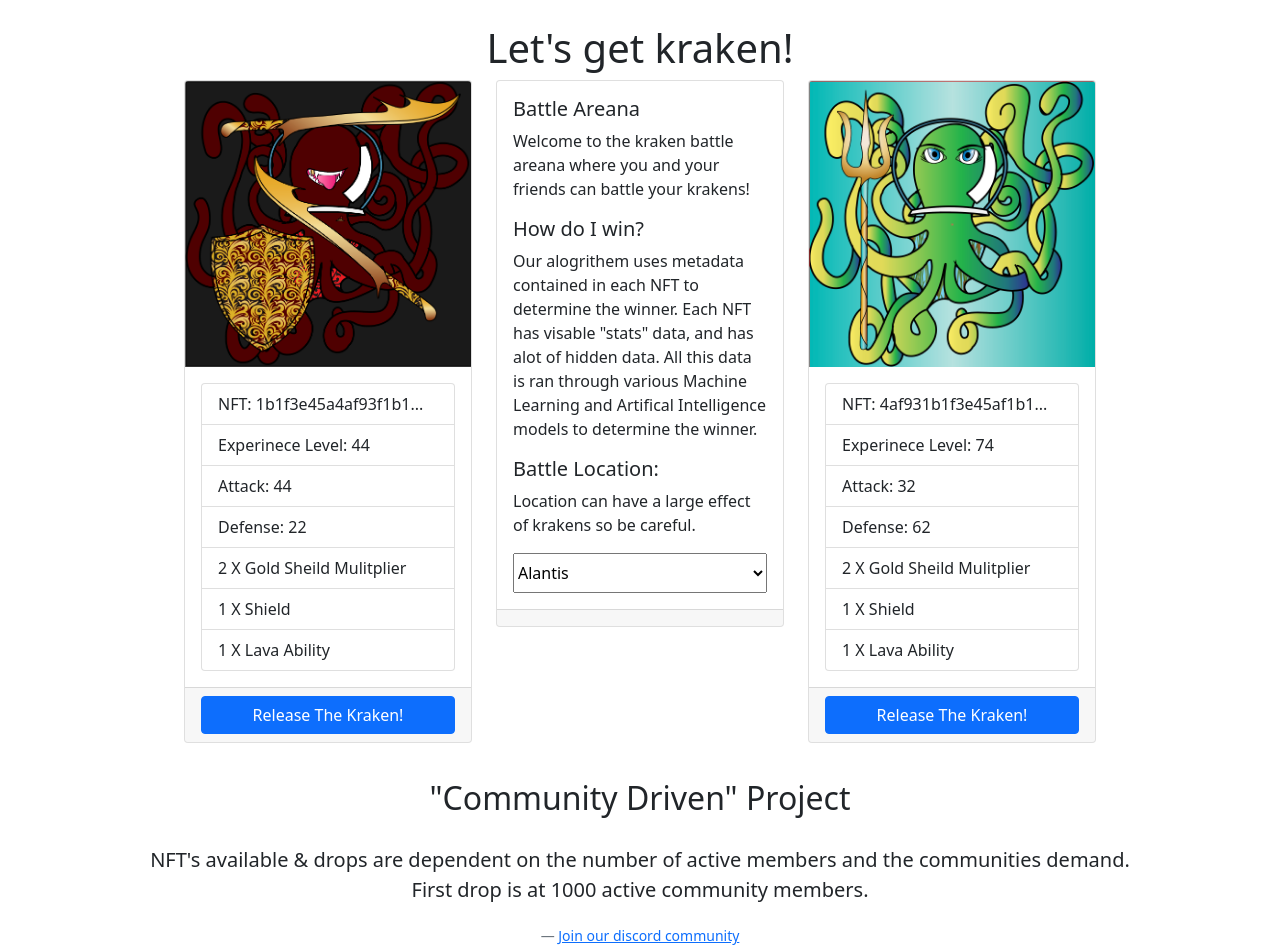
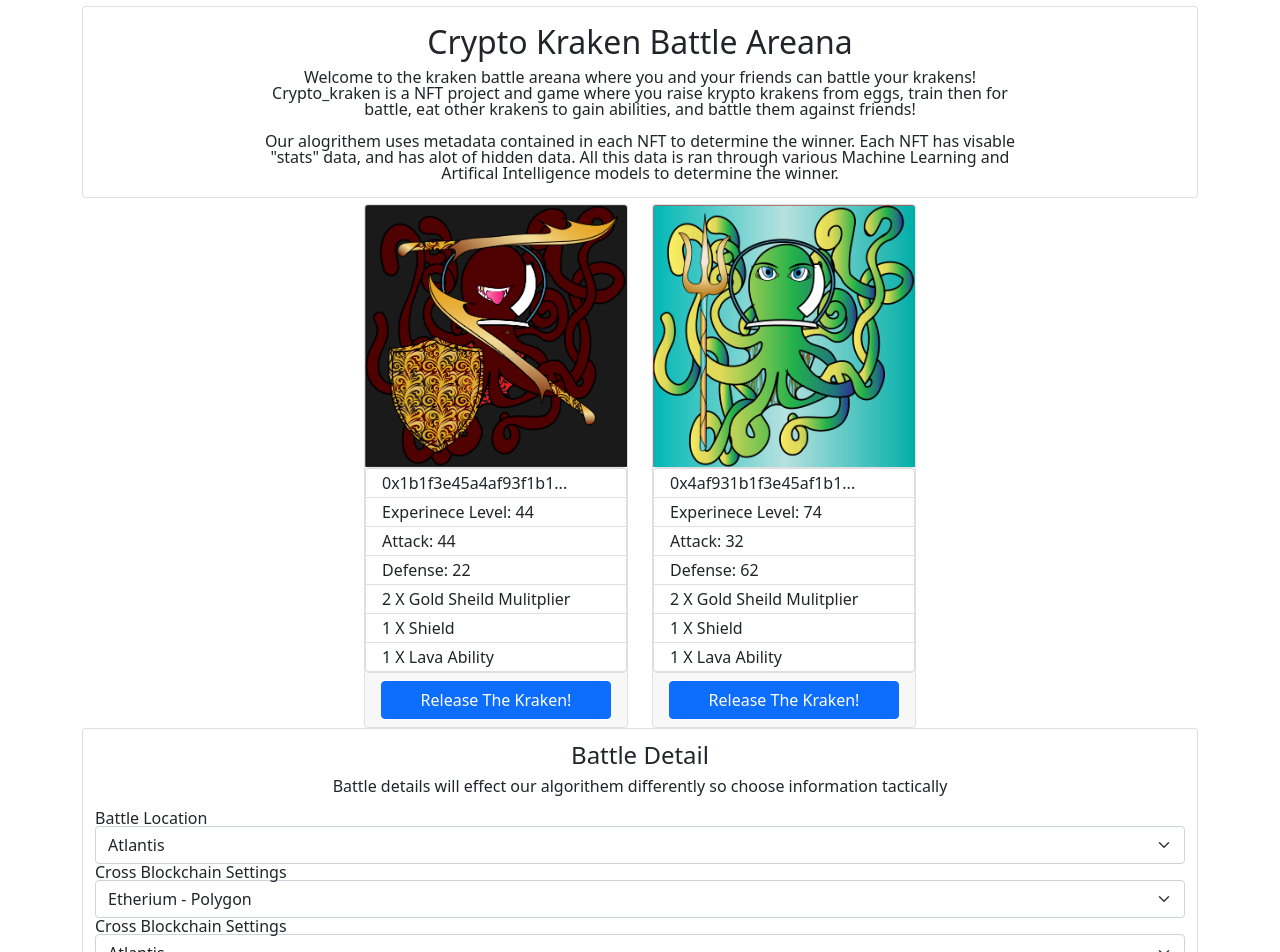
Before and after one commit to zjeffreys/kraken, an Angular app: page / in a window 1280 px wide. Shown: the part 60-1012 px from the top of the page. Built offline with nearby package versions, Linux system fonts and the light colour scheme.

Commit message:
fixed card battle  demo layout

```diff
--- a/package.json
+++ b/package.json
@@ -11,13 +11,16 @@
   "private": true,
   "dependencies": {
     "@angular/animations": "~13.1.0",
+    "@angular/cdk": "^13.1.2",
     "@angular/common": "~13.1.0",
     "@angular/compiler": "~13.1.0",
     "@angular/core": "~13.1.0",
     "@angular/forms": "~13.1.0",
+    "@angular/material": "^13.1.2",
     "@angular/platform-browser": "~13.1.0",
     "@angular/platform-browser-dynamic": "~13.1.0",
     "@angular/router": "~13.1.0",
+    "angular-material-expansion-panel": "^0.7.2",
     "bootstrap": "^5.1.3",
     "express": "^4.17.2",
     "rxjs": "~7.4.0",
--- a/src/app/app.module.ts
+++ b/src/app/app.module.ts
@@ -1,5 +1,7 @@
 import { NgModule } from '@angular/core';
 import { BrowserModule } from '@angular/platform-browser';
+
+
 
 import { AppComponent } from './app.component';
 import { TimelineComponent } from './timeline/timeline.component';
@@ -16,7 +18,8 @@ import { NavbarComponent } from './navbar/navbar.component';
     NavbarComponent
   ],
   imports: [
-    BrowserModule
+    BrowserModule,
+
   ],
   providers: [],
   bootstrap: [AppComponent]
--- a/src/app/hero/hero.component.css
+++ b/src/app/hero/hero.component.css
@@ -0,0 +1,28 @@
+
+.mat-form-field + .mat-form-field {
+    margin-left: 8px;
+  }
+.side-by-side{
+    width: 50% !important;
+    margin: 0 !important;
+}
+
+.card-body{
+    padding: 1rem;
+}
+.list-group-item{
+    line-height: 12px;
+}
+li{
+    line-height: 12px;
+}
+@media (min-width: 1000px) {
+    .card-text{
+        padding-left: 15%;
+        padding-right: 15%;
+    }
+    .side-by-side{
+        width: 18rem !important;
+        max-width:   18rem !important;
+    }
+}
--- a/src/app/hero/hero.component.html
+++ b/src/app/hero/hero.component.html
@@ -1,15 +1,44 @@
-<div class="container-fluid mt-4">
-    <h1 class="text-center">Let's get kraken!</h1>
 <div class="container">
+    <!-- <h1 class="text-center">Let's get kraken!</h1> -->
+
+
+              <!---------------------------- Battle Options ---------------------------->
               <div class="row justify-content-center">
+                <div class="col">
+                  <div class="card" style="margin-top: 6px; margin-bottom: 6px;">
+                  <!-- <div class="card"> -->
+                    <div class="card-body text-center">
+                        <h2 class="card-title">  Crypto Kraken Battle Areana</h2>
+                        <p class="card-text lh-1" >
+                          Welcome to the kraken battle areana where you
+                          and your friends can battle your krakens! Crypto_kraken is a NFT project
+                          and game where you raise krypto krakens from eggs, train then for battle,
+                          eat other krakens to gain abilities, and battle them against friends!
+                        </p>
+                        <p class="card-text lh-1"> Our alogrithem uses metadata contained in each NFT to
+                          determine the winner. Each NFT has visable "stats" data,
+                          and has alot of hidden data. All this data is ran through various Machine Learning
+                          and Artifical Intelligence models to determine the winner.
+                        </p>
 
-            <!--First Battlers Card-->
-            <div class="col-auto mb-3">
-              <div class="card" style="width: 18rem;">
+                    </div>
+                    </div>
+                </div>
+              </div>
+
+
+
+
+
+              <!-------------------------------Battle Cards --------------------------------------------------->
+              <div class="row justify-content-center">
+                <!--Current Player Battle Card-->
+                <div class="col side-by-side">
+                  <div class="card">
                     <img class="card-img-top" src="/assets/img/kraken_lava.png" alt="Card image cap">
-                <div class="card-body">
+
                     <ul class="list-group">
-                     <li class="list-group-item">NFT: 1b1f3e45a4af93f1b1...</li>
+                        <li class="list-group-item">0x1b1f3e45a4af93f1b1...</li>
                         <li class="list-group-item">Experinece Level: 44</li>
                         <li class="list-group-item">Attack: 44</li>
                         <li class="list-group-item">Defense: 22</li>
@@ -17,53 +46,20 @@
                         <li class="list-group-item">1 X Shield</li>
                         <li class="list-group-item">1 X Lava Ability</li>
                     </ul>
-                </div>
+
                     <div class="card-footer">
                         <a style="width: 100%; margin: 0;" href="#" class="btn btn-primary">Release The Kraken!</a>
                     </div>
                   </div>
                 </div>
 
+                <!--Opponent Card-->
+                <div class="col side-by-side">
+                  <div class="card">
+                    <img class="card-img-top" src="/assets/img/kraken_posiden.png" alt="Card image cap">
 
-            <!-- Battle Options -->
-            <div class="col-auto mb-3">
-                <div class="card" style="width: 18rem;">
-                  <div class="card-body">
-                      <h5 class="card-title">Battle Areana</h5>
-                      <p class="cart-text">Welcome to the kraken battle areana where you
-                        and your friends can battle your krakens!
-                      </p>
-
-                      <h5 class="card-title">How do I win?</h5>
-                        <p class="card-text"> Our alogrithem uses metadata contained in each NFT to
-                           determine the winner. Each NFT has visable "stats" data,
-                          and has alot of hidden data. All this data is ran through various Machine Learning
-                          and Artifical Intelligence models to determine the winner.
-                        </p>
-
-                    <h5>Battle Location:</h5>
-                    <p class="card-text">Location can have a large effect of krakens so be careful.</p>
-                   <select style="width: 100%;height: 40px;">
-                      <option value="">Alantis</option>
-                      <option value="">Volcano</option>
-                      <option value="">Space</option>
-                      <option value="">Quantum Relm</option>
-                  </select>
-
-                  </div>
-                  <div class="card-footer">
-
-                  </div>
-                </div>
-              </div>
-
-              <!-- Battler's Card 2-->
-              <div class="col-auto mb-3">
-                <div class="card" style="width: 18rem;">
-                  <img class="card-img-top" src="/assets/img/kraken_posiden.png" alt="Card image cap">
-                  <div class="card-body">
                     <ul class="list-group">
-                      <li class="list-group-item">NFT: 4af931b1f3e45af1b1...</li>
+                        <li class="list-group-item">0x4af931b1f3e45af1b1...</li>
                         <li class="list-group-item">Experinece Level: 74</li>
                         <li class="list-group-item">Attack: 32</li>
                         <li class="list-group-item">Defense: 62</li>
@@ -71,15 +67,56 @@
                         <li class="list-group-item">1 X Shield</li>
                         <li class="list-group-item">1 X Lava Ability</li>
                     </ul>
-                  </div>
+
                     <div class="card-footer">
                         <a style="width: 100%; margin: 0;" href="#" class="btn btn-primary">Release The Kraken!</a>
                     </div>
                   </div>
                 </div>
+              </div>
+    </div>
+
+    <!-----------Battle Detail -------------------------------->
+<div class="container">
+  <div class="row">
+    <div class="col">
+          <div class="card lh-1" style="padding: 12px;">
+            <h4 class="text-center">Battle Detail</h4>
+            <p class="card-text text-center">Battle details will effect our algorithem differently so choose information tactically</p>
+
+            <div class="form-group">
+            <!--location-->
+            <!-- <p class="text-muted">Battle location can have a large effect on the outcome of the battle.</p> -->
+            <label for="location">Battle Location</label>
+            <select class="form-select" name="location" id="" style="width: 100%;">
+              <option value="">Atlantis</option>
+              <option value="">Volcano</option>
+              <option value="">Space</option>
+            </select>
 
 
+            <!--Cross Blockchain-->
+            <!-- <p class="text-muted">Fight krypto krakens that are on different blockchain.</p> -->
+            <label for="location">Cross Blockchain Settings</label>
+            <select class="form-select" name="location" id="" style="width: 100%;">
+              <option value="">Etherium - Polygon</option>
+              <option value="">Polygon - Solana </option>
+              <option value="">Solana - Etherium </option>
+            </select>
 
+
+            <!--Cross Blockchain-->
+            <!-- <p class="text-muted">Fight krypto krakens that are on different blockchain.</p> -->
+            <label for="location">Cross Blockchain Settings</label>
+            <select class="form-select" name="location" id="" style="width: 100%;">
+              <option value="">Atlantis</option>
+              <option value="">Volcano</option>
+              <option value="">Space</option>
+            </select>
+          </div>
+
+
+    <br>
 
 
 
@@ -89,3 +126,5 @@
           </div>
     </div>
   </div>
+
+</div>
--- a/src/app/hero/hero.component.ts
+++ b/src/app/hero/hero.component.ts
@@ -6,7 +6,7 @@ import { Component, OnInit } from '@angular/core';
   styleUrls: ['./hero.component.css']
 })
 export class HeroComponent implements OnInit {
-
+  panelOpenState = false;
   constructor() { }
 
   ngOnInit(): void {
```
Also changed, not shown: 1 other file (tests, documents, lock files or other folders). Lines whose indentation alone changed are shown as unchanged.
